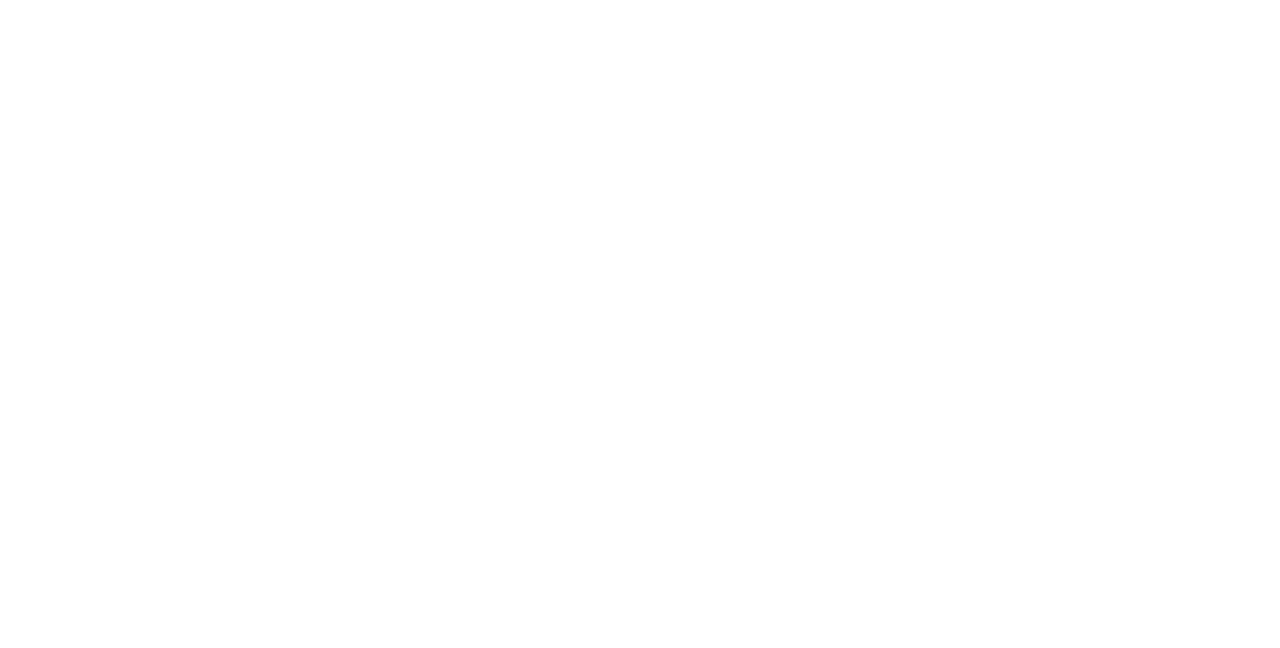
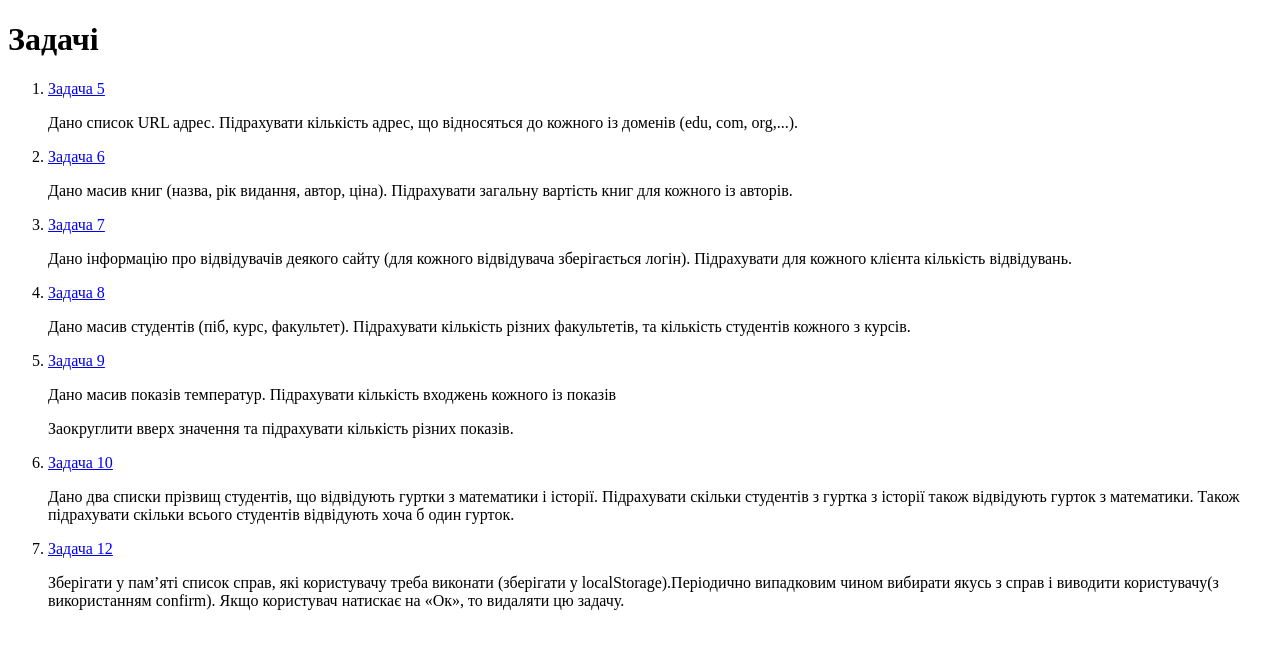
Before and after one commit to Valeriameuf/Js, a plain HTML site: page lesson_24/index.html in a window 1280 px wide. Drawn offline with Linux system fonts and the light colour scheme.

Commit message:
Update index.html

```diff
--- a/lesson_24/index.html
+++ b/lesson_24/index.html
@@ -9,6 +9,57 @@
 </head>
 
 <body>
+    <div class="wrapper">
+        <header></header>
+        <main class="main">
+            <h1>Задачі</h1>
+            <ol class="main__list">
+                <li>
+                    <a href="./task/task5.html">Зaдача 5</a>
+                    <p>Дано список URL адрес. Підрахувати кількість адрес, що відносяться
+                        до кожного із доменів (edu, com, org,...).</p>
+                </li>
+                <li>
+                    <a href="./task/task6.html">Зaдача 6</a>
+                    <p>Дано масив книг (назва, рік видання, автор, ціна).
+                        Підрахувати загальну вартість книг для кожного із авторів.</p>
+                </li>
+                <li>
+                    <a href="./task/task7.html">Зaдача 7</a>
+                    <p>Дано інформацію про відвідувачів деякого сайту (для кожного відвідувача зберігається логін).
+                        Підрахувати для
+                        кожного
+                        клієнта кількість відвідувань.</p>
+                </li>
+                <li>
+                    <a href="./task/task8.html">Зaдача 8</a>
+                    <p>Дано масив студентів (піб, курс, факультет).
+                        Підрахувати кількість різних факультетів,
+                        та кількість студентів кожного з курсів.</p>
+                </li>
+                <li>
+                    <a href="./task/task9.html">Зaдача 9</a>
+                    <p>Дано масив показів температур. Підрахувати кількість входжень кожного із показів</p>
+                    <p>Заокруглити вверх значення та підрахувати кількість різних показів.</p>
+                </li>
+                <li>
+                    <a href="./task/task10.html">Зaдача 10</a>
+                    <p>Дано два списки прізвищ студентів, що відвідують гуртки з математики і історії.
+                        Підрахувати скільки студентів з гуртка з
+                        історії також відвідують гурток з математики.
+                        Також підрахувати скільки всього студентів відвідують хоча б один
+                        гурток.</p>
+                </li>
+                <li>
+                    <a href="./task/task12.html">Зaдача 12</a>
+                    <p>Зберігати у пам’яті список справ, які користувачу треба виконати
+                        (зберігати у localStorage).Періодично випадковим чином вибирати якусь з справ
+                        і виводити користувачу(з використанням confirm).
+                        Якщо користувач натискає на «Ок», то видаляти цю задачу.</p>
+                </li>
+            </ol>
+        </main>
+    </div>
 </body>
 
 </html>
```
